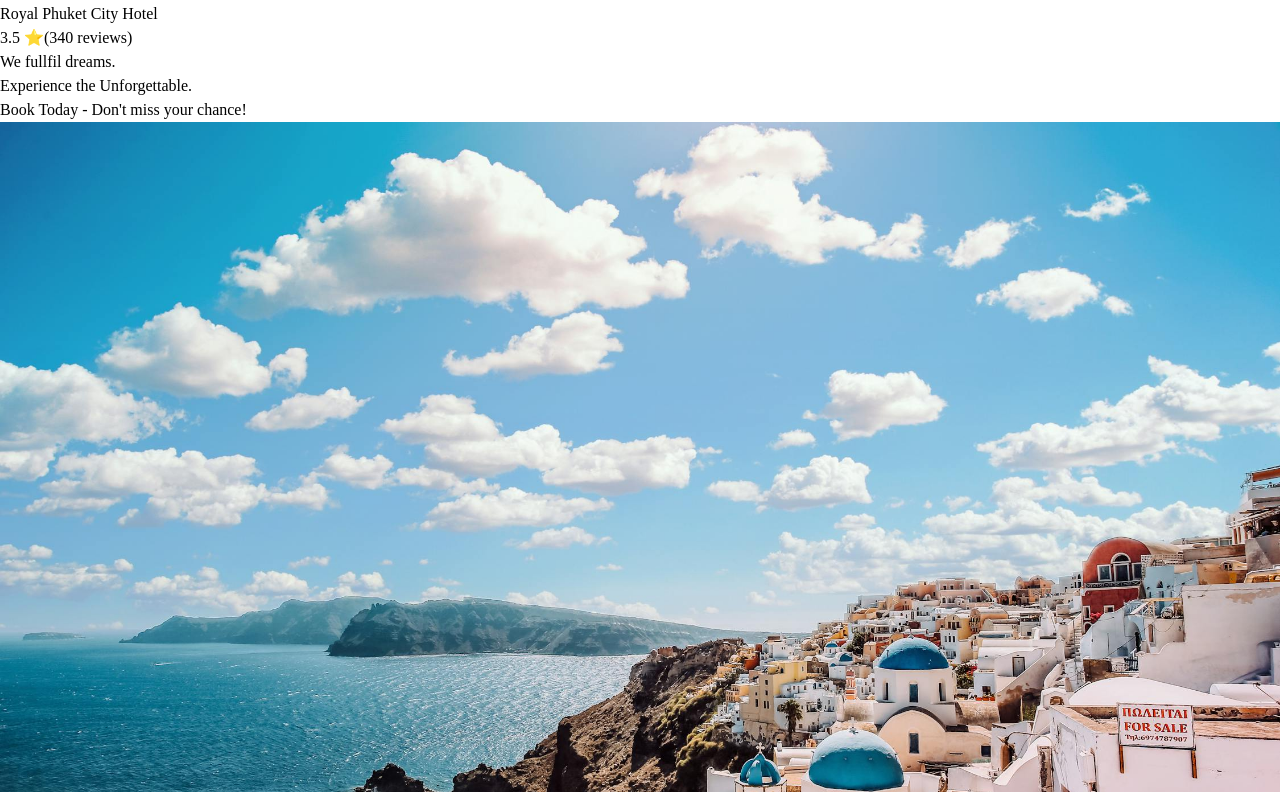
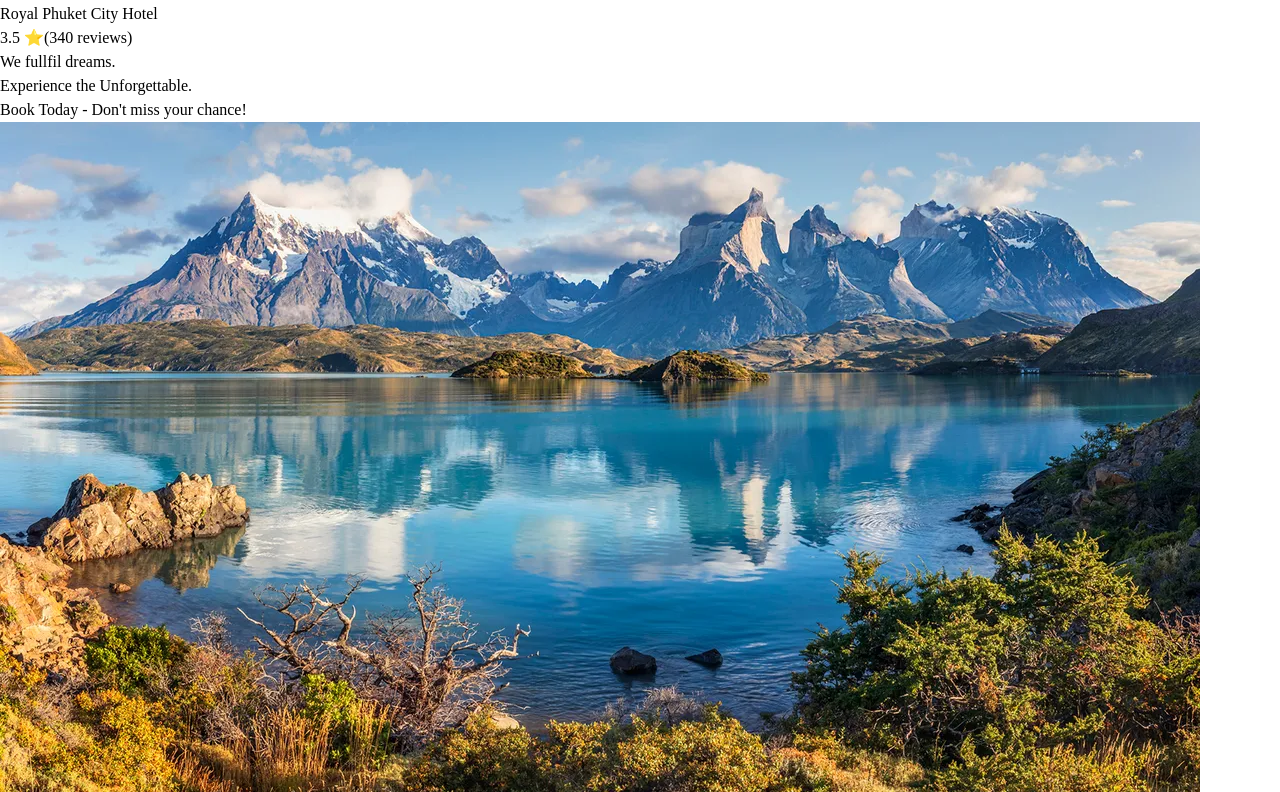
Before and after one commit to PixelHalide/reactTravel, a React (Vite) app in the folder reactTravel/: page / in a window 1280 px wide. Shown: the part 7128-7920 px from the top of the page. Built offline with nearby package versions, Linux system fonts and the light colour scheme.

Commit message:
Added image to gallery

```diff
--- a/reactTravel/src/components/HomePage/Gallery.jsx
+++ b/reactTravel/src/components/HomePage/Gallery.jsx
@@ -2,10 +2,11 @@ import { useState, useEffect } from 'react'
 
 import greece from '../../assets/greece.jpeg'
 import chile from '../../assets/chile.webp'
+import mit from '../../assets/mit.png'
 
 const Gallery = () => {
 
-  const imageArray = [greece, chile]
+  const imageArray = [greece, chile, mit]
   const [imageIndex, set_index] = useState(0);
 
   useEffect(() => {
@@ -20,8 +21,8 @@ const Gallery = () => {
 
   return (
     <div className="flex justify-center relative transition-all mt-10">
-        <div className="p-5 w-290 h-105 bg-red-400 rounded-md relative text-wrap">
-            <div className="ml-145 text-2xl sm:text-4xl md:text-7xl absolute md:top-0 right-0 m-2 text-gray-900 font-bold max-w-[80%] text-right break-words">
+        <div className="p-5 w-275 h-105 bg-red-400 rounded-md relative text-wrap">
+            <div className="ml-145 text-2xl md:text-5xl lg:text-7xl absolute md:top-0 right-0 m-2 text-gray-900 font-bold max-w-[80%] text-right break-words">
                 <p>We fullfil dreams.</p>
                 <p>Experience the Unforgettable.</p>
             </div>
```
Also changed, not shown: 1 other file (tests, documents, lock files or other folders).
